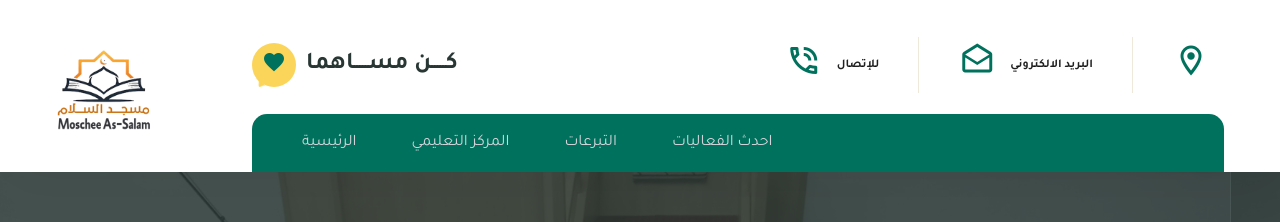
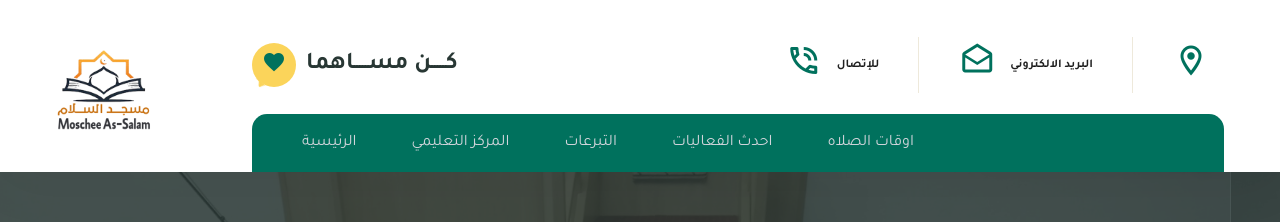
Before and after one commit to mohammedsami112/assalam-mosque, a Vue app: page / in a window 1280 px wide. Shown: the top 222 px of the page. Built offline with nearby package versions, Linux system fonts and the light colour scheme; no server answers.

Commit message:
prayer time

```diff
--- a/src/layouts/header.vue
+++ b/src/layouts/header.vue
@@ -39,11 +39,12 @@
       },
       hash: true
     },
-    // {
-    //   title: 'من نحن',
-    //   route: 'home-page',
-    //   hash: false
-    // },
+
+    {
+      title: 'اوقات الصلاه',
+      route: 'prayer-page',
+      hash: false
+    },
   ])
   const mainSettings = reactive({
     phone: null,
--- /dev/null
+++ b/src/pages/prayer-time/index.vue
@@ -0,0 +1,19 @@
+<script setup>
+  import PageHeader from '@/components/global/pageHeader'
+
+</script>
+
+<template>
+  <PageHeader title="اوقات الصلاه" />
+
+  <div class="prayer-time">
+    <v-container>
+      <iframe src="https://masjidbox.com/awqat-salat/-1599972688781" style="height:750px ;width: 100%;"></iframe>
+    </v-container>
+  </div>
+
+</template>
+
+<style scoped>
+
+</style>
--- a/src/router/routes.js
+++ b/src/router/routes.js
@@ -24,6 +24,11 @@ export const routes = [
         name: 'posts-page',
         component: () => import('@/pages/posts/index.vue')
       },
+      {
+        path: '/prayer-time',
+        name: 'prayer-page',
+        component: () => import('@/pages/prayer-time/index.vue')
+      },
     ]
   }
 ];
```
